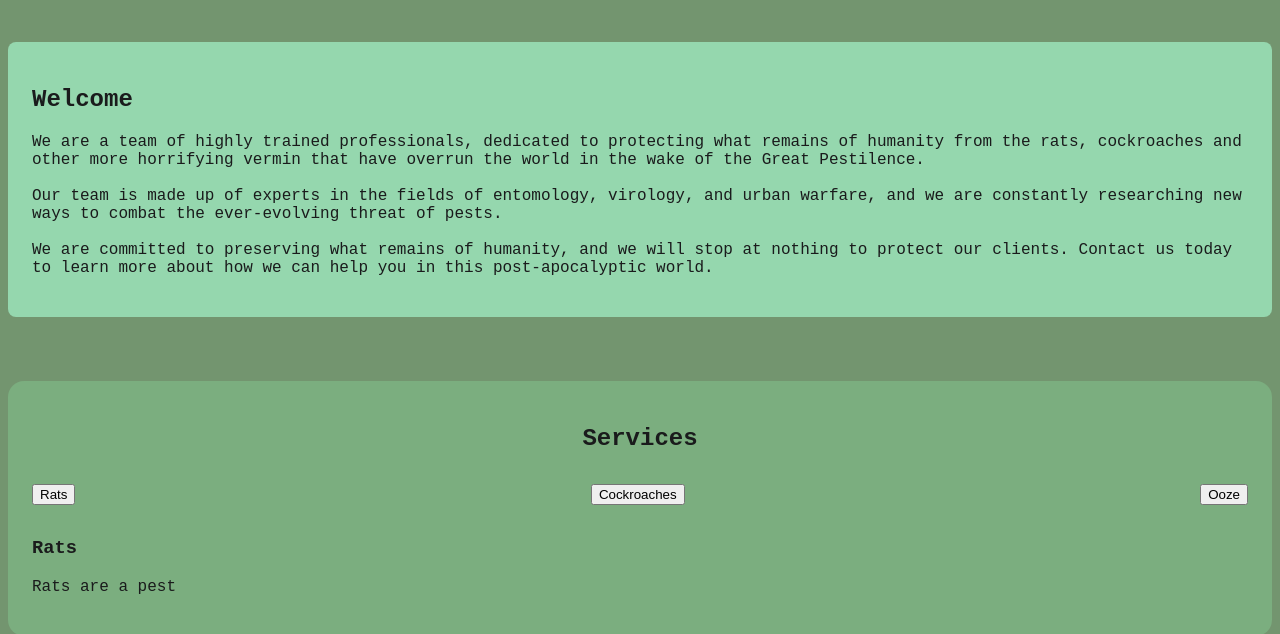
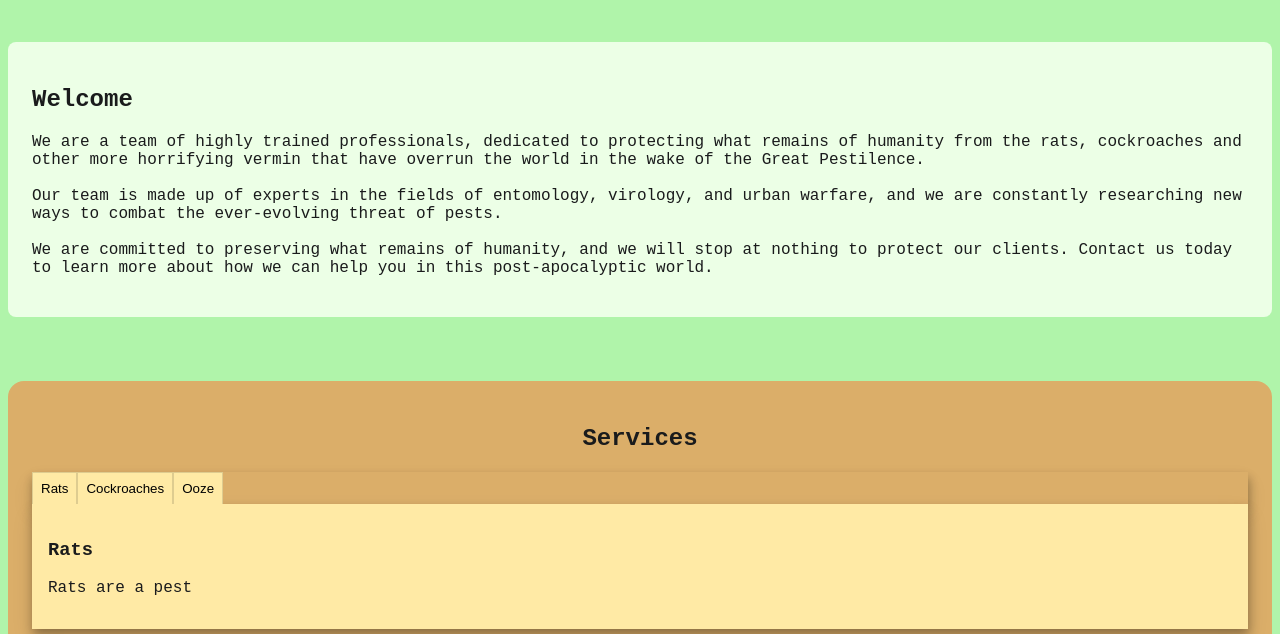
Before and after one commit to fac27/FAC-webAgency, a plain HTML site: page index.html in a window 1280 px wide. Shown: the part 168-802 px from the top of the page. Drawn offline with Linux system fonts and the light colour scheme.

Commit message:
implement folder-type styling for tabs
relates #51

```diff
--- a/index.html
+++ b/index.html
@@ -35,32 +35,32 @@
                 clients. Contact us today to learn more about how we can
                 help you in this post-apocalyptic world.</p>
         </section>
-        <section class="card stack-lg">
+        <section class="card">
             <h2 class="center_text">Services</h2>
-            <!-- Tab links -->
-<div class="row space-between">
-    <button class="tablinks" onclick="openPest(event, 'rats')">Rats</button>
-    <button class="tablinks" onclick="openPest(event, 'cockroaches')">Cockroaches</button>
-    <button class="tablinks" onclick="openPest(event, 'ooze')">Ooze</button>
+            <div class="tab card--shadow">
+                <button class="tab__button active" onclick="openPest(event, 'rats')">Rats</button>
+                <button class="tab__button" onclick="openPest(event, 'cockroaches')">Cockroaches</button>
+                <button class="tab__button" onclick="openPest(event, 'ooze')">Ooze</button>
               </div>
 
               <!-- Tab content -->
-  <div id="rats" class="tab__content">
+              <div id="rats" class="card--shadow tab__content">
                 <h3>Rats</h3>
                 <p>Rats are a pest</p>
               </div>
 
-  <div id="cockroaches" class="tab__content">
+              <div id="cockroaches" class=" card--shadow tab__content">
                 <h3>Cockroaches</h3>
                 <p>Cockroaches are a pest</p>
               </div>
 
-  <div id="ooze" class="tab__content">
+              <div id="ooze" class="card--shadow tab__content">
                 <h3>Ooze</h3>
                 <p>Ooze is a pest</p>
               </div>
+        </section>
+            <!-- Tab links -->
 
-        </section>
         <section class="stack-lg">
             <h2 class="center_text" id="about">Meet The Team</h2>
             <figure class="card card--shadow">
--- a/scripts.js
+++ b/scripts.js
@@ -10,7 +10,7 @@ function openPest(evt, cityName) {
     }
 
     // Get all elements with class="tablinks" and remove the class "active"
-    tablinks = document.getElementsByClassName("tablinks");
+    tablinks = document.getElementsByClassName("tab__button");
     for (i = 0; i < tablinks.length; i++) {
       tablinks[i].className = tablinks[i].className.replace(" active", "");
     }
--- a/style.css
+++ b/style.css
@@ -4,9 +4,11 @@
 
 
 :root {
-    --background-color: #73956F;
-    --primary-color: #7BAE7F;
-    --secondary-color: #95D7AE;
+    --background-color: #b0f4aa;
+    --primary-color: #dbae69;
+    --secondary-color: #ecffe6;
+    --button-color-1: #ffeaa5;
+    --button-color-2: #e3e3e3;
     --font-colour: #1a1b1c;
 }
 
@@ -78,11 +80,32 @@ html {
         -ms-border-radius: var(--radius);
         -o-border-radius: var(--radius)
     }
-
+.tab {
+    display: flex;
+    background-color: var(--primary-color);
+}
 .tab__content {
     display: none;
+    background-color: var(--button-color-1);
+    padding: 1rem;
     }
+.tab__button {
+    background-color: var(--button-color-1);
+    border: none;
+    padding: 0.5rem;
+    outline: none;
+    cursor: pointer;
+    transition: 0.3s;
+    border: 1px solid rgba(0, 0, 0, 0.13);
+    border-bottom: none;
+}
+.tab__button:hover {
+    background-color: var(--button-color-2);
+  }
 
+.active {
+    background-color: var(--button-color-1);
+}
 
 
 /* || ELEMENTS || */
```
Lines whose indentation alone changed are shown as unchanged.
